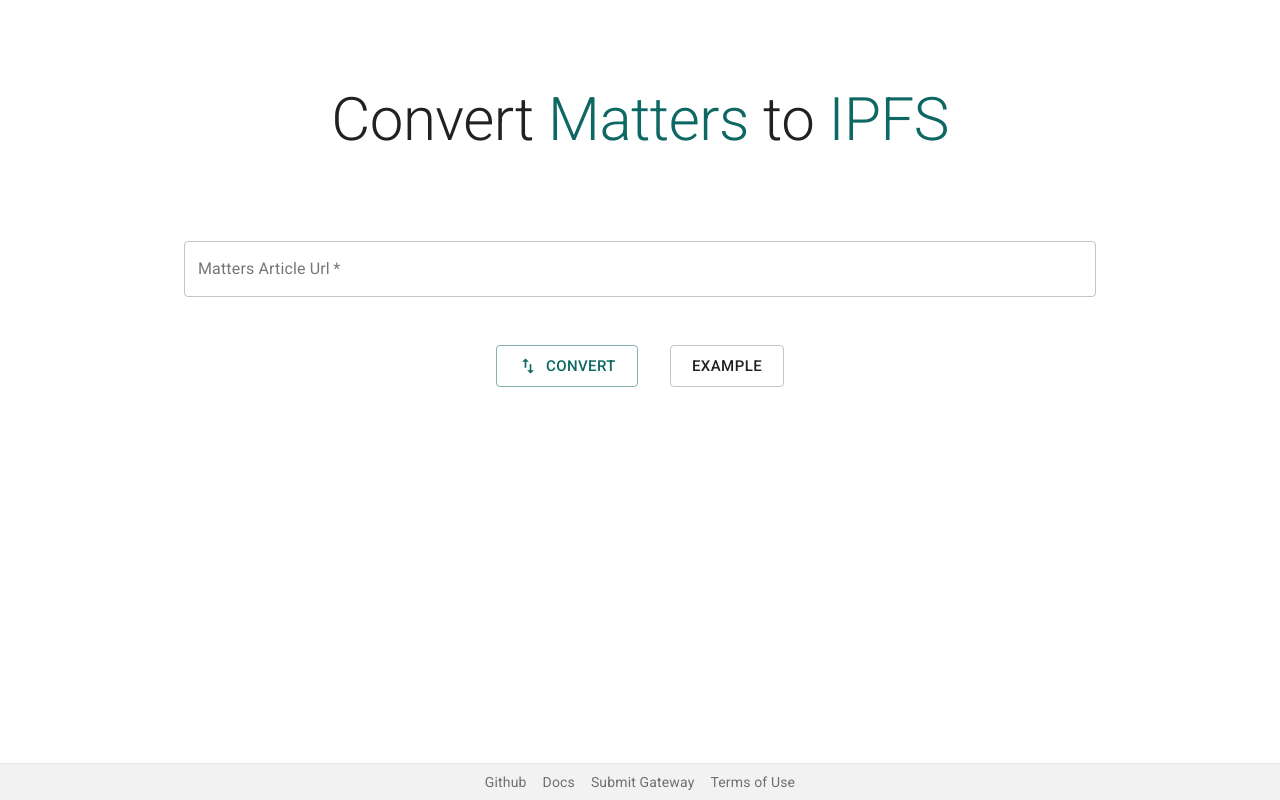
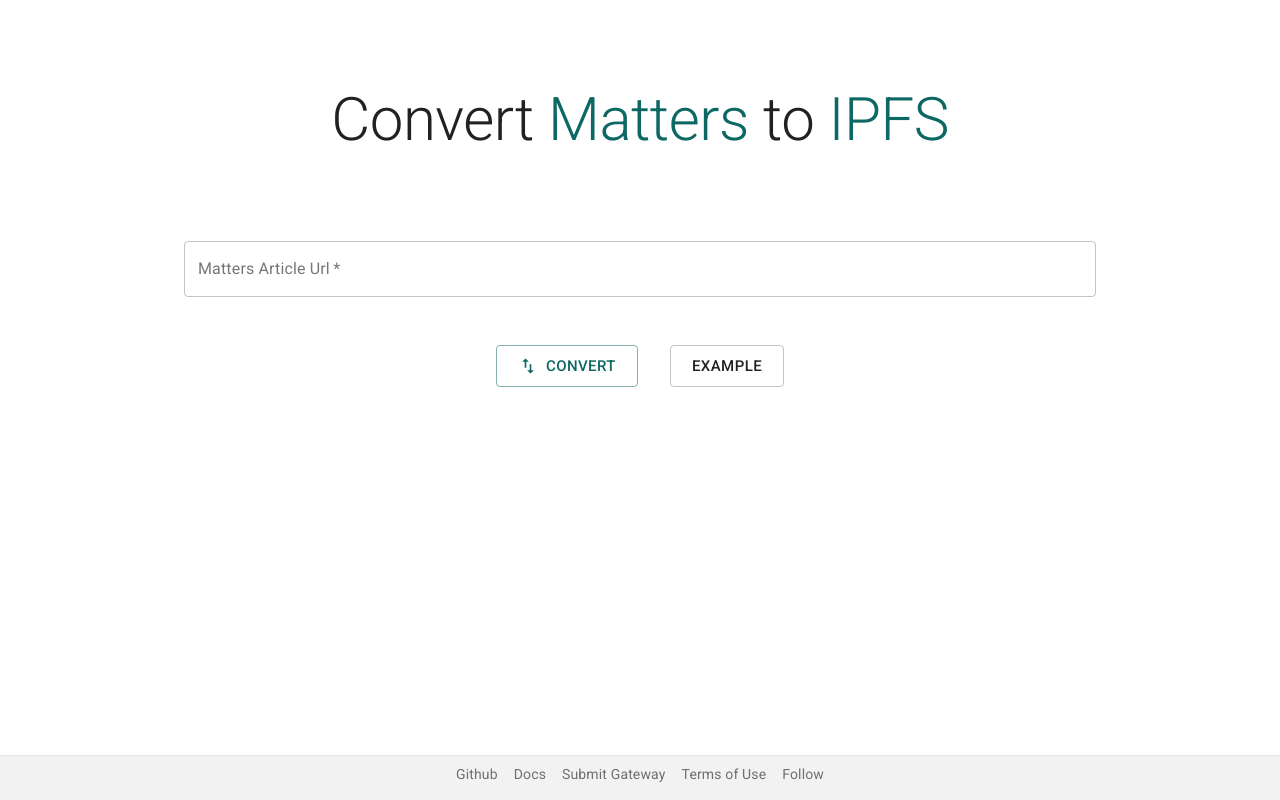
Before and after one commit to contributionls/matters2ipfs, a React (Create React App) app: page / in a window 1280 px wide. Built offline with nearby package versions, Linux system fonts and the light colour scheme.

Commit message:
feat: add follow

```diff
--- a/src/App.js
+++ b/src/App.js
@@ -33,7 +33,8 @@
     marginLeft: theme.spacing(1)
   },
   footer: {
-    padding: theme.spacing(1),
+    paddingTop: theme.spacing(1),
+    paddingBottom: theme.spacing(2),
     marginTop: "auto",
     backgroundColor: "#f2f2f2",
     borderTop: "1px solid #e4e4e4",
@@ -92,6 +93,14 @@
                   Terms of Use
                 </Link>
               </Typography>
+              <Typography variant="body2" className={classes.space}>
+              <Link
+                color="textSecondary"
+                href="https://matters.news/@deserve"
+              >
+                Follow
+              </Link>
+            </Typography>
             </div>
           </Container>
         </footer>
```
Also changed, not shown: 1 other file (tests, documents, lock files or other folders).
